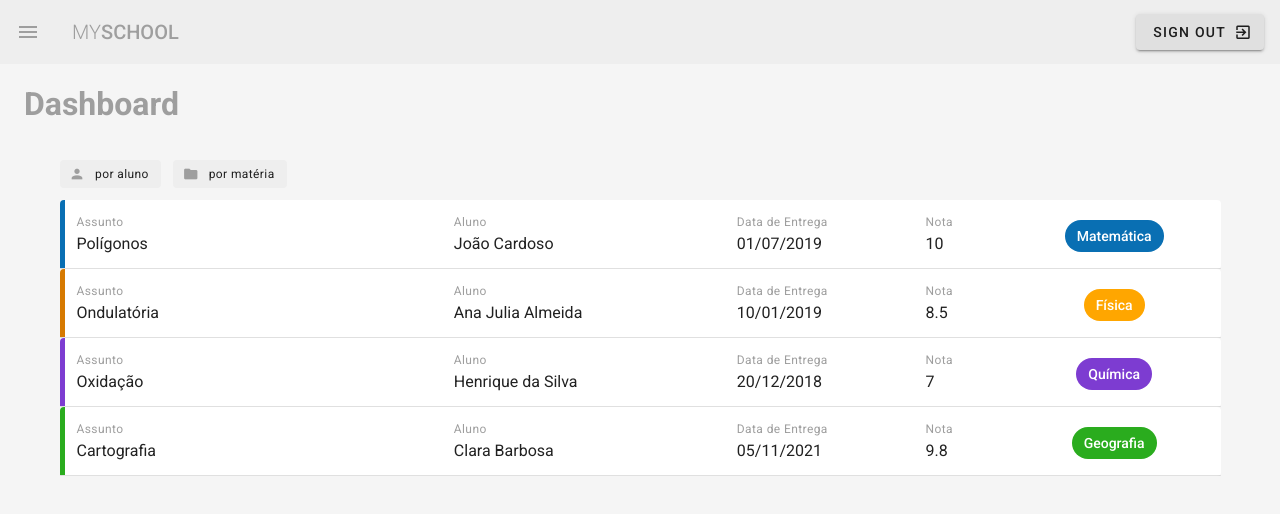
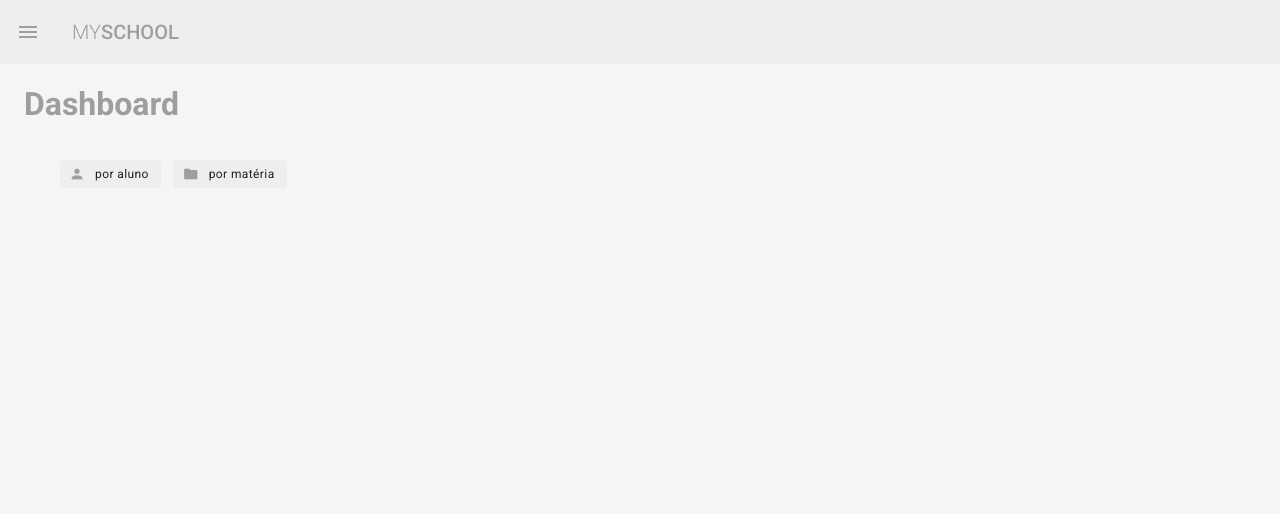
Before and after one commit to gabrielapivetta/Vue_and_Vuetify, a Vue app: page / in a window 1280 px wide. Shown: the top 514 px of the page. Built offline with nearby package versions, Linux system fonts and the light colour scheme.

Commit message:
storing data on local storage

```diff
--- a/src/components/Navbar.vue
+++ b/src/components/Navbar.vue
@@ -6,11 +6,6 @@
                 <span class="font-weight-light">My</span>
                 <span class="font-weight-medium">School</span>
             </v-toolbar-title>
-            <v-spacer></v-spacer>
-            <v-btn flat color="grey lighten-2">
-                <span>Sign Out</span>
-                <v-icon right>mdi-exit-to-app</v-icon>
-            </v-btn>
         </v-toolbar>
 
         <v-navigation-drawer v-model="drawer" app class="teal lighten-2">
--- a/src/components/Popup.vue
+++ b/src/components/Popup.vue
@@ -8,9 +8,17 @@
         <v-card-title class="headline grey lighten-2 grey--text text--darken-3" primary-title>Cadastrar Uma Nova Prova</v-card-title>
         <v-card-text>
             <v-form class="px-3">
-                <v-text-field label="Assunto" v-model="title" prepend-icon="mdi-folder"></v-text-field>
-                <v-textarea label="Descrição" v-model="content" prepend-icon="mdi-pencil"></v-textarea>
-                <v-btn flat dark color="green" @click="submit">Cadastrar</v-btn>
+
+                <v-text-field label="Assunto" v-model="title" prepend-icon="mdi-folder" ></v-text-field>
+                <v-text-field label="Aluno" v-model="student" prepend-icon="mdi-account"></v-text-field>
+                <v-textarea label="Descrição" v-model="content" prepend-icon="mdi-pencil" ></v-textarea>
+                <v-text-field label="Nota" v-model="score" prepend-icon="mdi-check" ></v-text-field>
+                <v-text-field label="Data de Entrega" v-model="due" prepend-icon="mdi-calendar-range" ></v-text-field>
+                <v-text-field label="Matéria" v-model="subject" prepend-icon="mdi-book"></v-text-field>
+                <!--<v-select v-model="select" :items="items" :rules="[v => !!v || 'Campo Obrigatório']" label="Matéria" required></v-select>-->
+
+                <v-btn flat mt-3 dark color="green" @click="submit">Cadastrar</v-btn>
+
             </v-form>
         </v-card-text>
       </v-card>
@@ -23,12 +31,44 @@ export default {
     data() {
         return {
             title: '',
-            content: ''
+            student: '',
+            content: '',
+            score: '',
+            due: '',
+            subject: '',
+            /*inputRules: [
+                v => !!v || 'Esse campo é obrigatório',
+                v => v.lengh >= 3 || 'O tamanho mínimo é de três caracteres'
+            ]*/
+            select: null,
+            items: [
+                'Artes',
+                'Biologia',
+                'Filosofia',
+                'Física',
+                'Geografia',
+                'História',
+                'Literatura',
+                'Matemática',
+                'Português',
+            ],
         }
     },
     methods: {
         submit() {
-            console.log(this.title, this.content)
+            const data = window.localStorage.getItem('Provas') || "[]"
+            const Provas = JSON.parse(data)
+            Provas.push({
+                title:this.title,
+                student:this.student,
+                content:this.content,
+                score:this.score,
+                due:this.due,
+                subject: this.subject
+            })
+            const updatedData = JSON.stringify(Provas)
+            window.localStorage.setItem('Provas', updatedData)
+            window.location.reload()
         }
     }
 }
--- a/src/views/Dashboard.vue
+++ b/src/views/Dashboard.vue
@@ -72,47 +72,11 @@
 
 
 <script>
+const provas = window.localStorage.getItem('Provas') || "[]"
 export default {
   data() {
     return {
-      tests: [
-        {
-          title: "Polígonos",
-          student: "João Cardoso",
-          due: "01/07/2019",
-          subject: "Matemática",
-          score: 10,
-          content:
-            "Lorem ipsum dolor sit amet consectetur adipisicing elit. Sunt consequuntur eos eligendi illum minima adipisci deleniti, dicta mollitia enim explicabo fugiat quidem ducimus praesentium voluptates porro molestias non sequi animi!",
-        },
-        {
-          title: "Ondulatória",
-          student: "Ana Julia Almeida",
-          due: "10/01/2019",
-          subject: "Física",
-          score: 8.5,
-          content:
-            "Lorem ipsum dolor sit amet consectetur adipisicing elit. Sunt consequuntur eos eligendi illum minima adipisci deleniti, dicta mollitia enim explicabo fugiat quidem ducimus praesentium voluptates porro molestias non sequi animi!",
-        },
-        {
-          title: "Oxidação",
-          student: "Henrique da Silva",
-          due: "20/12/2018",
-          subject: "Química",
-          score: 7,
-          content:
-            "Lorem ipsum dolor sit amet consectetur adipisicing elit. Sunt consequuntur eos eligendi illum minima adipisci deleniti, dicta mollitia enim explicabo fugiat quidem ducimus praesentium voluptates porro molestias non sequi animi!",
-        },
-        {
-          title: "Cartografia",
-          student: "Clara Barbosa",
-          due: "05/11/2021",
-          subject: "Geografia",
-          score: 9.8,
-          content:
-            "Lorem ipsum dolor sit amet consectetur adipisicing elit. Sunt consequuntur eos eligendi illum minima adipisci deleniti, dicta mollitia enim explicabo fugiat quidem ducimus praesentium voluptates porro molestias non sequi animi!",
-        },
-      ],
+      tests: JSON.parse(provas)
     };
   },
   methods: {
```
Also changed, not shown: src/components/provas.json (added, +38 -0 lines), src/assets/logo.png (deleted), 1 other file (tests, documents, lock files or other folders).
